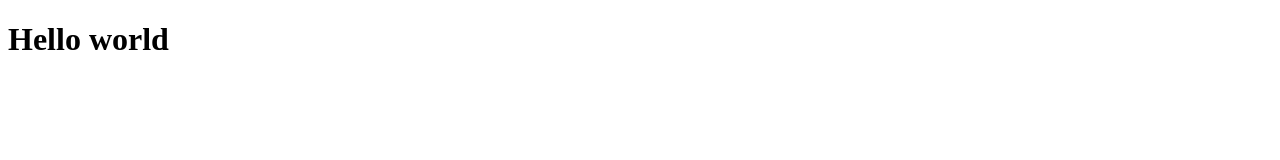
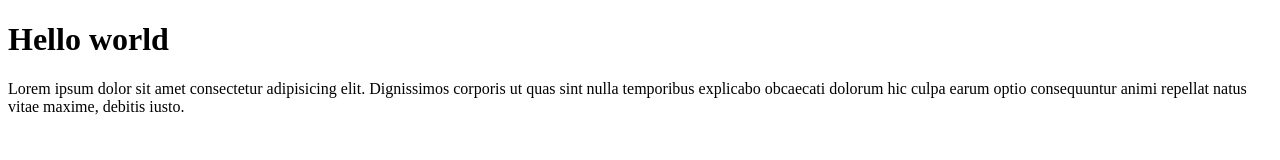
Before and after one commit to Rajulianto/repo-raju-remote, a plain HTML site: page index.html in a window 1280 px wide. Drawn offline with Linux system fonts and the light colour scheme.

Commit message:
menmabahkan paragraph

```diff
--- a/index.html
+++ b/index.html
@@ -11,6 +11,7 @@
     <h1>
         Hello world
     </h1>
+    <p>Lorem ipsum dolor sit amet consectetur adipisicing elit. Dignissimos corporis ut quas sint nulla temporibus explicabo obcaecati dolorum hic culpa earum optio consequuntur animi repellat natus vitae maxime, debitis iusto.</p>
 </body>
 
 </html>
```
